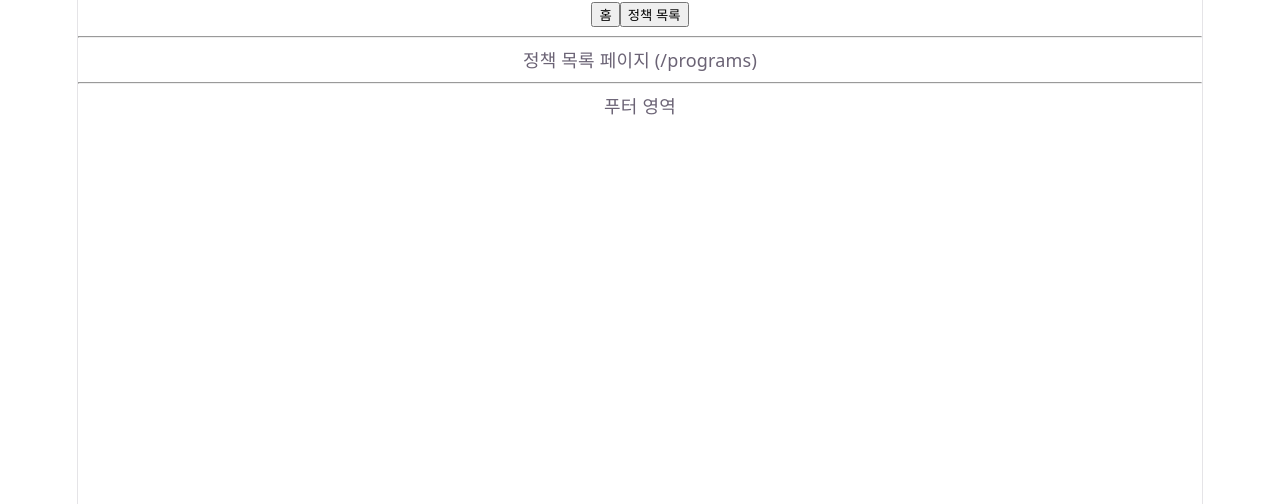
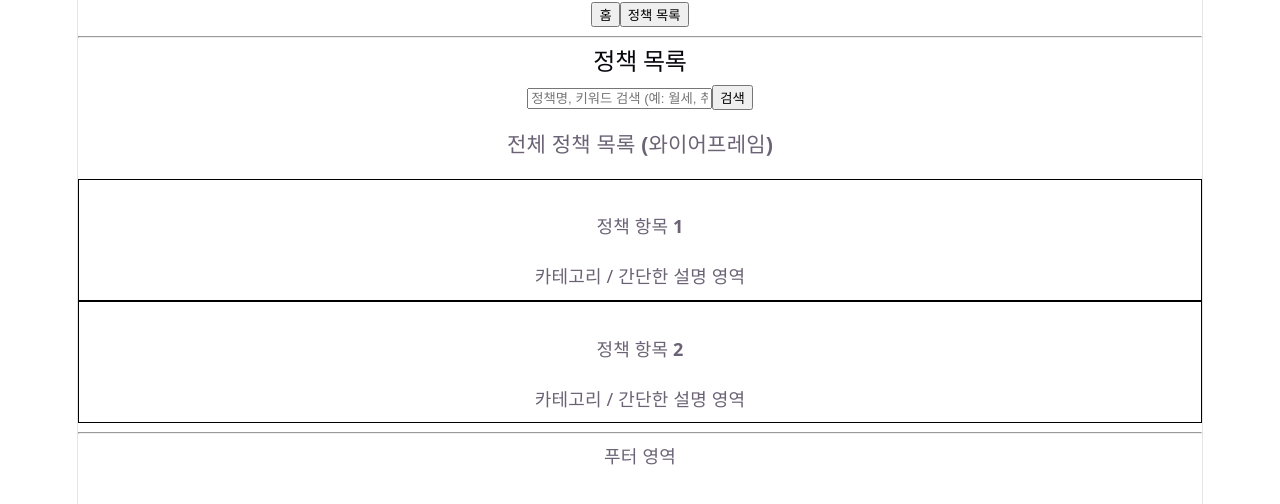
Before and after one commit to alpha8332/cheongnyeon-alimi, a React (Vite) app in the folder frontend/: page /programs in a window 1280 px wide. Shown: the top 504 px of the page. Built offline with nearby package versions, Linux system fonts and the light colour scheme.

Commit message:
feat(frontend): setup program list and detail wireframes with integrated search

```diff
--- a/frontend/src/pages/user/ProgramDetailPage.tsx
+++ b/frontend/src/pages/user/ProgramDetailPage.tsx
@@ -1,7 +1,16 @@
-import { useParams } from 'react-router-dom';
+import Button from '@/components/common/Button';
+import Card from '@/components/common/Card';
 
 export default function ProgramDetailPage() {
-  const { id } = useParams<{ id: string }>();
+  return (
+    <div>
+      <h2>정책 상세 정보 (와이어프레임)</h2>
 
-  return <div>정책 상세 페이지 (/programs/{id})</div>;
+      <Card>
+        <h3>선택한 정책 제목</h3>
+        <p>상세 내용 / 지원 자격 / 신청 방법 들어갈 영역</p>
+        <Button>신청 사이트로 이동</Button>
+      </Card>
+    </div>
+  );
 }
--- a/frontend/src/pages/user/ProgramListPage.tsx
+++ b/frontend/src/pages/user/ProgramListPage.tsx
@@ -1,3 +1,30 @@
+import Button from '@/components/common/Button';
+import Card from '@/components/common/Card';
+import Input from '@/components/common/Input';
+
 export default function ProgramListPage() {
-    return <div>정책 목록 페이지 (/programs)</div>;
-  }
+  return (
+    <div>
+      <h2>정책 목록</h2>
+
+      {/* 목록 화면 상단 통합 검색 영역 */}
+      <div style={{ marginBottom: '20px' }}>
+        <Input placeholder="정책명, 키워드 검색 (예: 월세, 취업)" />
+        <Button>검색</Button>
+      </div>
+
+      {/* 정책 목록 결과 영역 */}
+      <div>
+        <h3>전체 정책 목록 (와이어프레임)</h3>
+        <Card>
+          <h4>정책 항목 1</h4>
+          <p>카테고리 / 간단한 설명 영역</p>
+        </Card>
+        <Card>
+          <h4>정책 항목 2</h4>
+          <p>카테고리 / 간단한 설명 영역</p>
+        </Card>
+      </div>
+    </div>
+  );
+}
```
